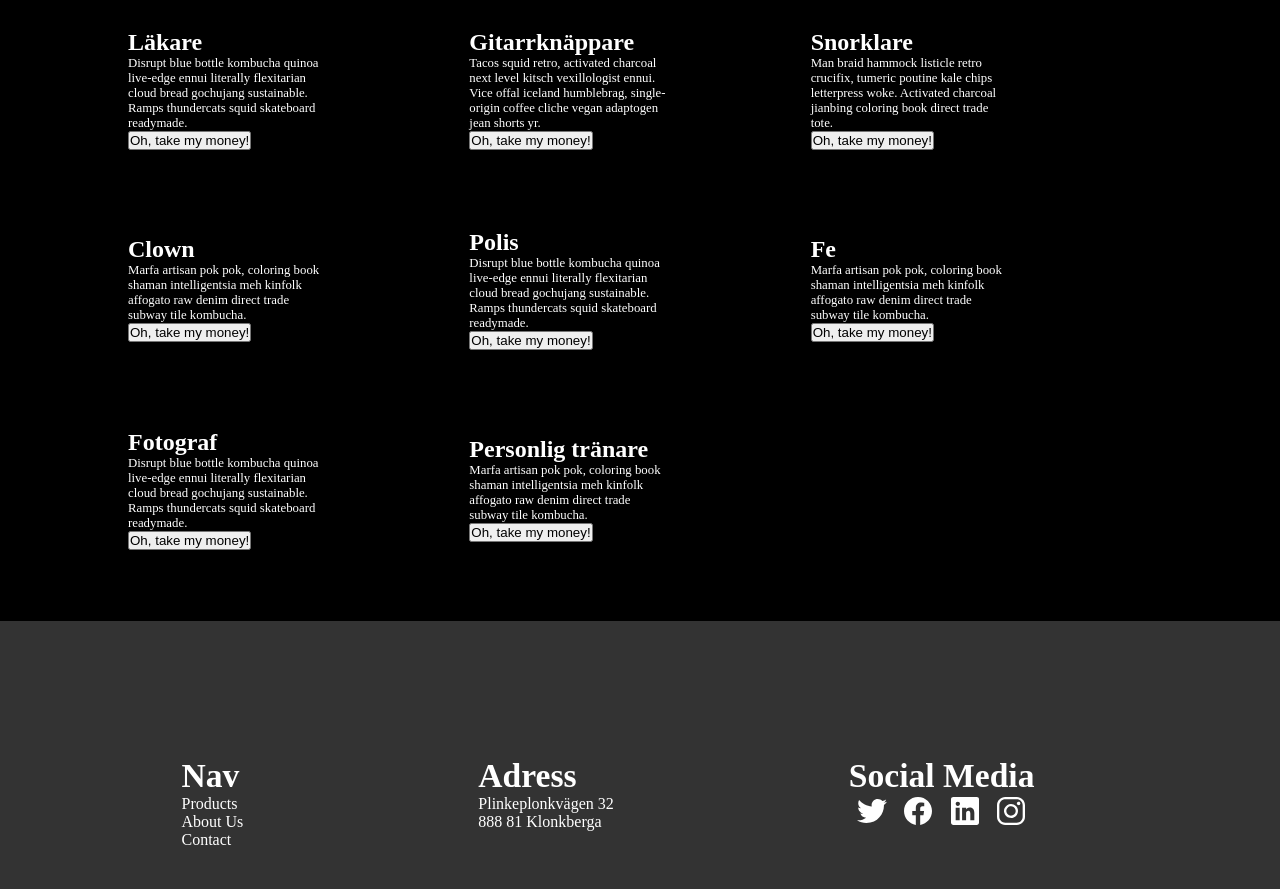
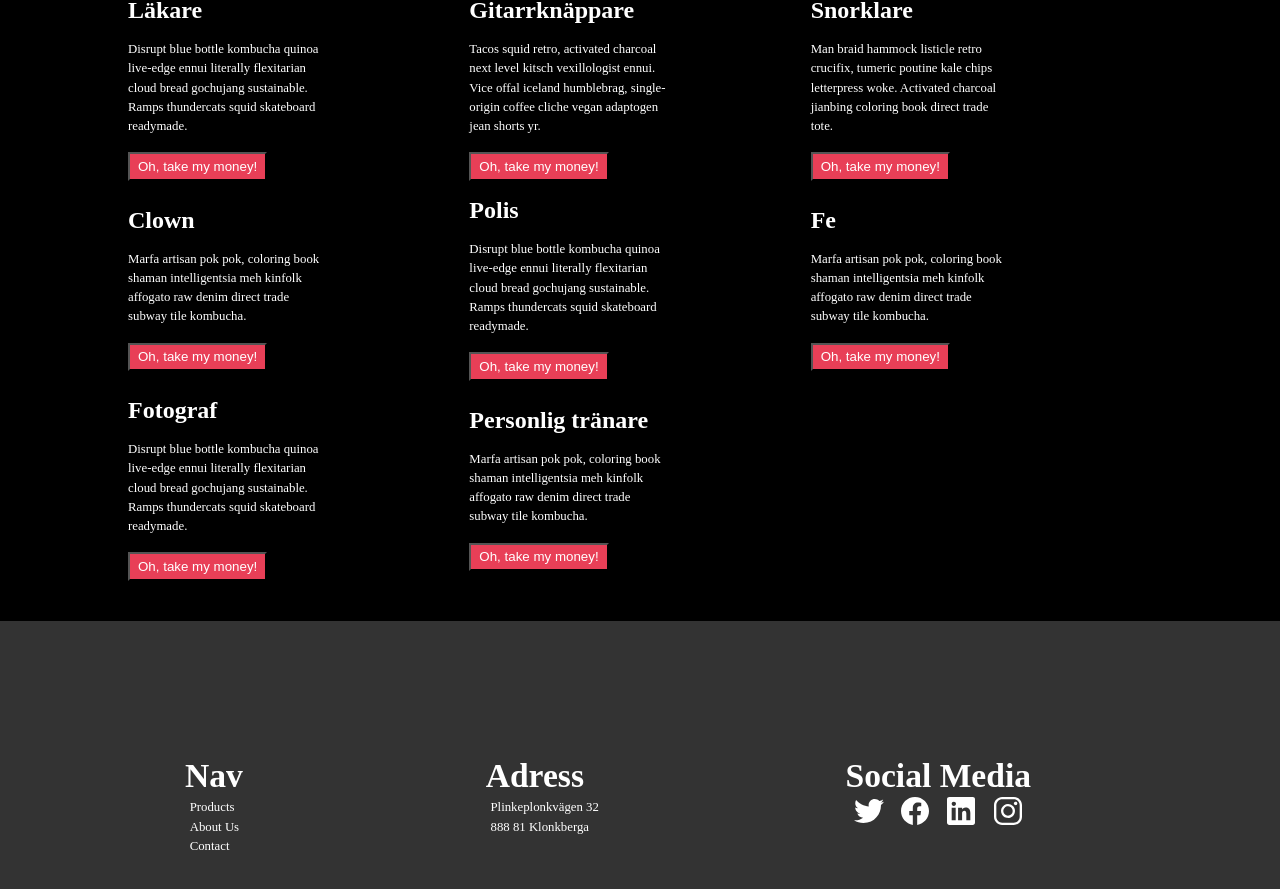
Before and after one commit to Michaelaltinsik1/Scrum, a Vue app in the folder postershop/: page / in a window 1280 px wide. Shown: the part 851-1740 px from the top of the page. Built offline with nearby package versions, Linux system fonts and the light colour scheme.

Commit message:
Add minor styling for home and cart
Add styling for cart and home items for the text and button to make
it look beter. Also some minor styling for the fontsize in the home
nav

```diff
--- a/postershop/src/components/card.vue
+++ b/postershop/src/components/card.vue
@@ -4,8 +4,8 @@
     <article class="info">
         <h2>{{card.Title}}</h2>
         <p>{{card.About}}</p>
-        <button v-if="!cartItem" @click="addToCart(card)">Oh, take my money!</button>
-        <button v-else>X</button>
+        <button class="add-to-cart" v-if="!cartItem" @click="addToCart(card)">Oh, take my money!</button>
+        <button class="remove-from-cart" v-else>X</button>
     </article>
   </section>
 </template>
@@ -44,9 +44,22 @@ h2{
 }
 p{
   font-size: 0.8rem;
+  margin: 1rem 0;
+  line-height: 1.2rem;
 }
 h2,p{
   color: #fff;
+}
+.add-to-cart{
+  padding: 0.3rem 0.5rem;
+  background-color: #E83F57;
+   color: #fff;
+}
+.remove-from-cart{
+  background-color: transparent;
+  border: none;
+  color: #fff;
+  font-size: 1.5rem;
 }
 
 
--- a/postershop/src/views/Home.vue
+++ b/postershop/src/views/Home.vue
@@ -65,7 +65,9 @@ export default {
 
   padding: 0;
 }
-
+p{
+  margin: 0.8rem;
+}
 .home {
    margin: auto;
   max-width: 90rem;
@@ -126,6 +128,10 @@ footer{
   justify-content: space-around;
   align-content: center;
 }
+.footer-nav p, .footer-adress p{
+  font-size: 0.8rem;
+  margin: 0.3rem;
+}
 h2{
    font-size: 2.1rem;
 }
```
